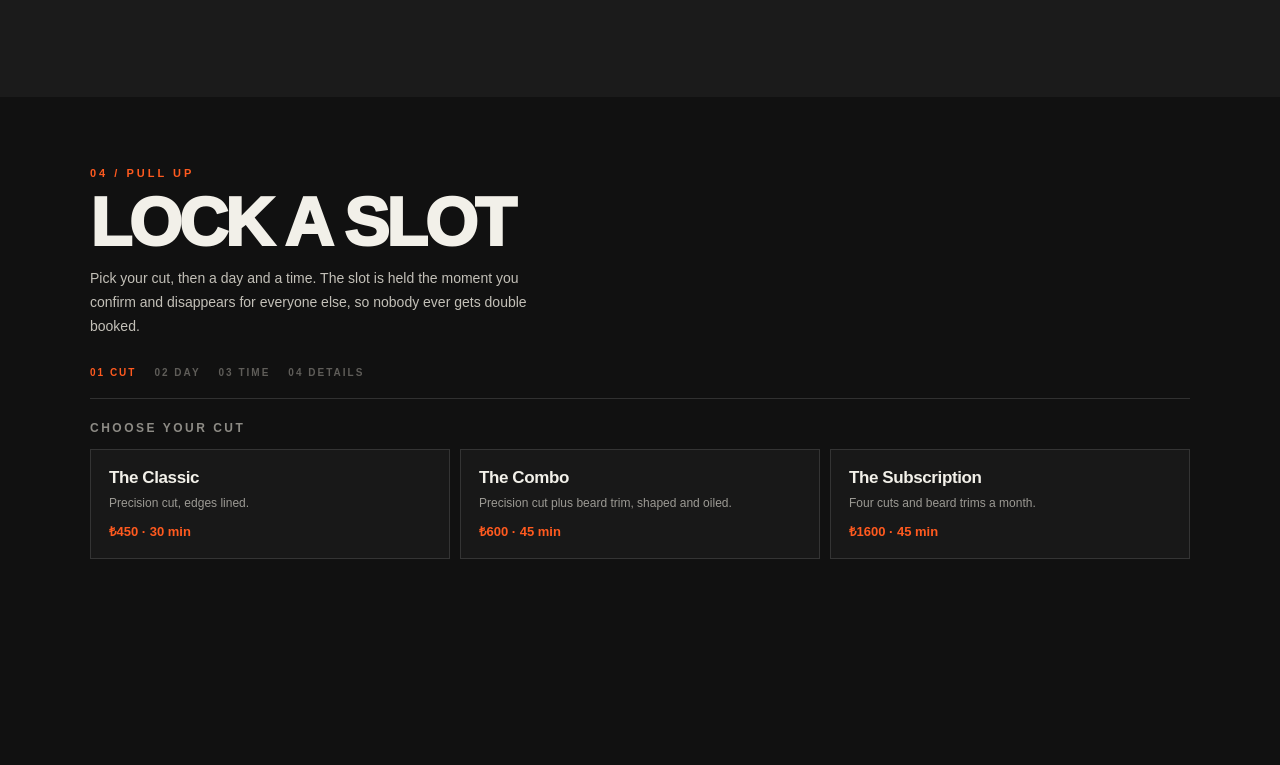
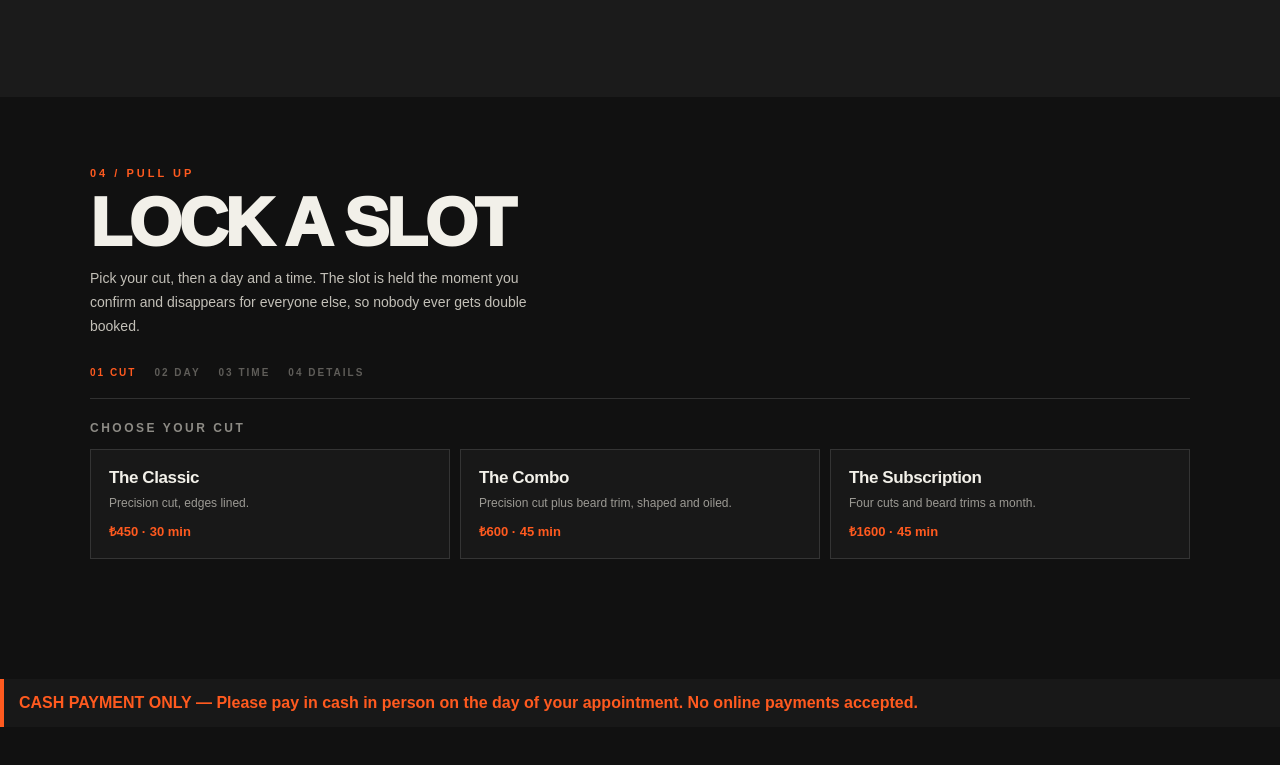
Before and after one commit to Jamil22310595/aburo-blends, a plain HTML site: page index.html in a window 1280 px wide. Shown: the part 2657-3422 px from the top of the page. Before the commit the page ends 3386 px from the top, so only its background shows below. Drawn offline with nearby package versions, Linux system fonts and the light colour scheme.

Commit message:
Update index.html

```diff
--- a/index.html
+++ b/index.html
@@ -275,6 +275,9 @@ body{margin:0;background:var(--ink);color:var(--paper);font-family:Arial,Helveti
       </div>
     </section>
   </div>
+    <p style="background:#181818;color:#ff5a1f;padding:15px;border-left:4px solid #ff5a1f;font-weight:bold;margin:20px 0;">
+  CASH PAYMENT ONLY — Please pay in cash in person on the day of your appointment. No online payments accepted.
+</p>
 </main>
 </main>
     <script src="https://cdn.jsdelivr.net/npm/@supabase/supabase-js@2"></script>
```
